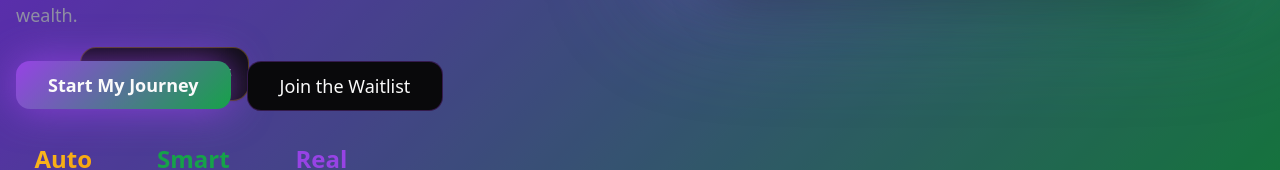
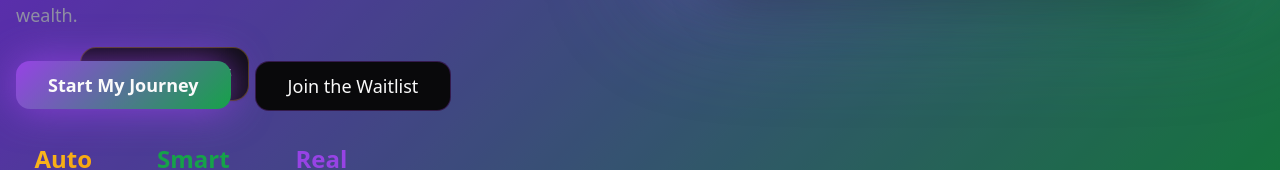
Before and after one commit to Financia-X/trezr-gold-karma, a React (Vite) app: page / in a window 1280 px wide. Shown: the part 551-721 px from the top of the page. Built offline with nearby package versions, Linux system fonts and the light colour scheme.

Commit message:
Fix: Hero button overlapping issue
Adjusted button layout in the hero section to prevent overlapping.

```diff
--- a/src/components/TrezrHero.tsx
+++ b/src/components/TrezrHero.tsx
@@ -69,8 +69,8 @@ const TrezrHero = () => {
               </p>
             </div>
 
-            <div className="flex flex-col sm:flex-row gap-4 justify-center lg:justify-start">
-              <Button size="lg" className="gradient-primary hover:scale-105 transition-all duration-300 px-8 py-6 text-lg font-semibold animate-glow">
+            <div className="flex flex-col sm:flex-row gap-6 justify-center lg:justify-start">
+              <Button size="lg" className="gradient-primary hover:scale-[1.02] transition-all duration-300 px-8 py-6 text-lg font-semibold animate-glow">
                 Start My Journey
               </Button>
               <Button variant="outline" size="lg" className="border-primary/30 hover:bg-primary/10 px-8 py-6 text-lg">
```
